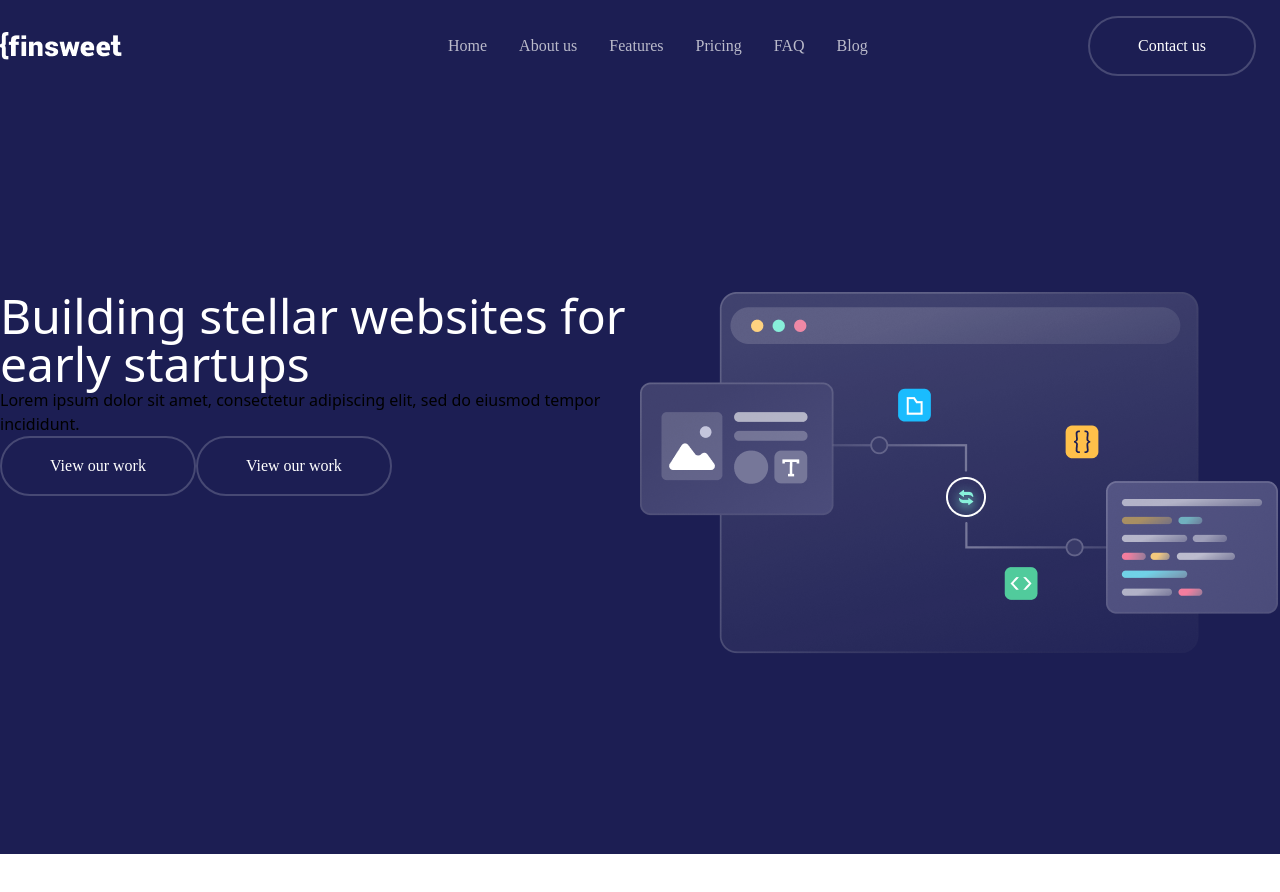
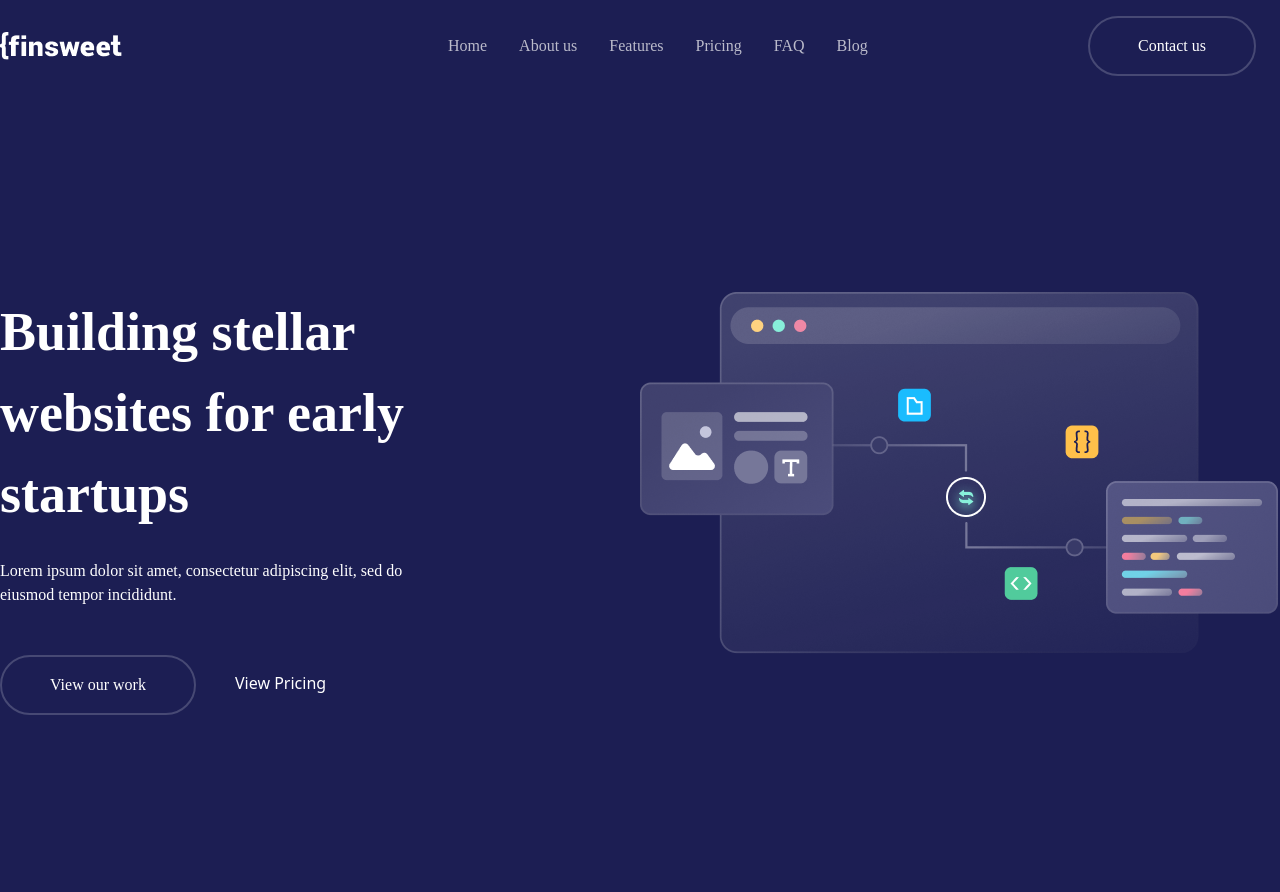
Before and after one commit to sajibkhandev/finsweet_2405, a React (Vite) app: page / in a window 1280 px wide. Shown: the top 892 px of the page. Before the commit the page ends 854 px from the top, so only its background shows below. Built offline with nearby package versions, Linux system fonts and the light colour scheme.

Commit message:
banner part done

```diff
--- a/package.json
+++ b/package.json
@@ -11,7 +11,8 @@
   },
   "dependencies": {
     "react": "^18.3.1",
-    "react-dom": "^18.3.1"
+    "react-dom": "^18.3.1",
+    "react-icons": "^5.3.0"
   },
   "devDependencies": {
     "@eslint/js": "^9.9.0",
--- a/src/Layouts/Banner.jsx
+++ b/src/Layouts/Banner.jsx
@@ -3,6 +3,7 @@
 import Flex from '../components/Flex'
 import BannerImage from '../assets/banner.png'
 import Button from '../components/Button'
+import { FaArrowRightLong } from "react-icons/fa6";
 
 const Banner = () => {
   return (
@@ -10,11 +11,11 @@
         <Container>
             <Flex>
                 <div className='w-[50%]'>
-                    <h1 className='text-white text-5xl'>Building stellar websites for early startups</h1>
-                    <p>Lorem ipsum dolor sit amet, consectetur adipiscing elit, sed do eiusmod tempor incididunt.</p>
-                    <div>
+                    <h1 className='text-[54px] text-white font-semibold font-pop w-[558px]'>Building stellar websites for early startups</h1>
+                    <p className='text-base text-white font-medium font-pop w-[451px] pt-6 pb-12'>Lorem ipsum dolor sit amet, consectetur adipiscing elit, sed do eiusmod tempor incididunt.</p>
+                    <div className='flex relative'>
                         <Button text='View our work'/>
-                        <Button text='View our work'/>
+                        <div className=' group flex items-center text-white absolute top-[16px] left-[235px]'><a  href="">View Pricing</a><FaArrowRightLong className='absolute top-[6px] left-[100px] opacity-0 group-hover:opacity-100'/></div>
                     </div>
                 </div>
                 <div className='w-[50%]'>
```
Also changed, not shown: 1 other file (tests, documents, lock files or other folders).
